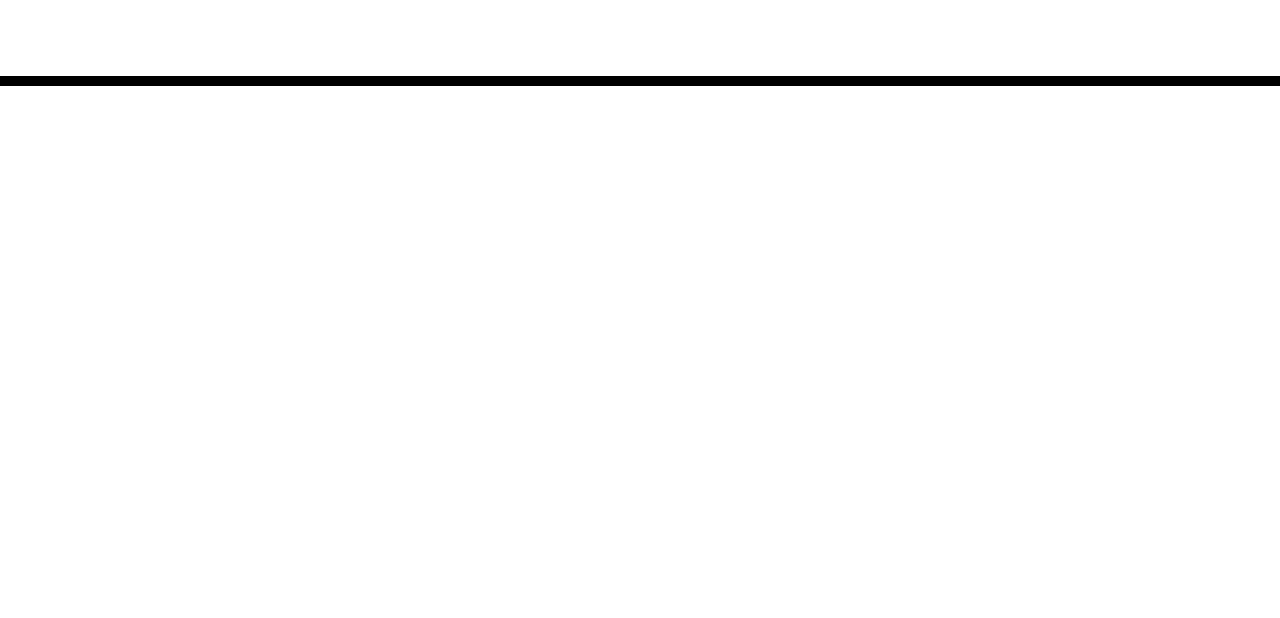
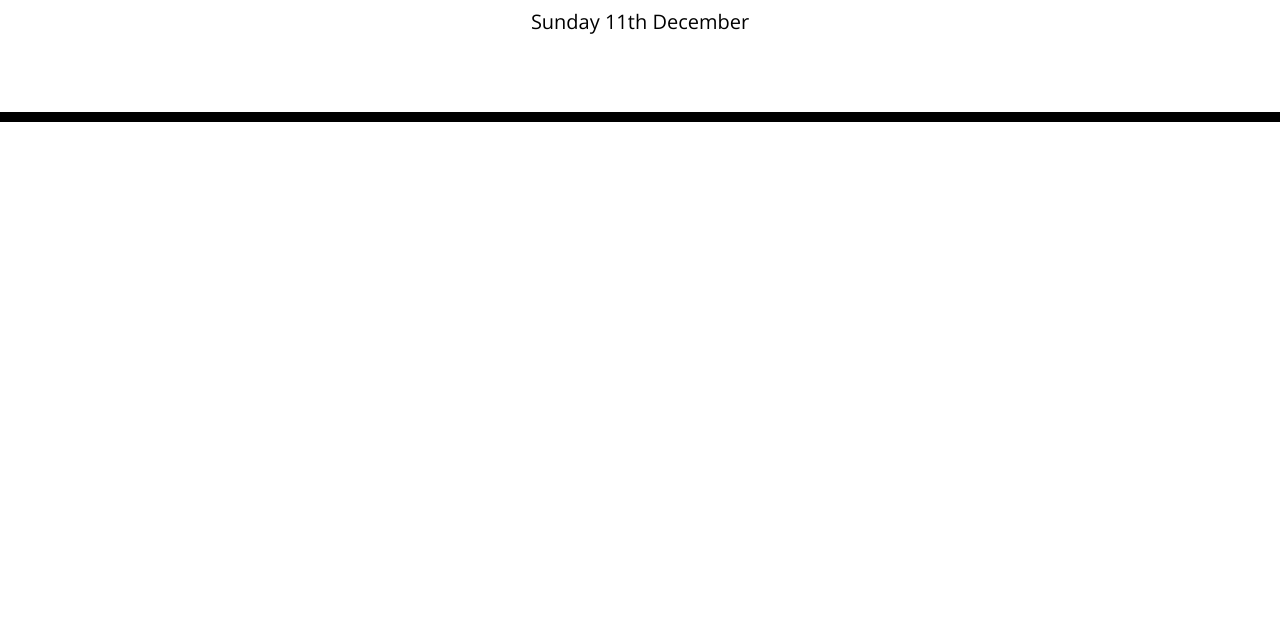
Before and after one commit to MOMatthewOsborne/Work-Day-Planner, a plain HTML site: page index.html in a window 1280 px wide. Shown: the part 182-800 px from the top of the page. Drawn offline with nearby package versions, Linux system fonts and the light colour scheme.

Commit message:
added date to top of page. Breated VAR for times

```diff
--- a/index.html
+++ b/index.html
@@ -25,6 +25,7 @@
 
   <script src="https://cdnjs.cloudflare.com/ajax/libs/jquery/3.2.1/jquery.min.js"></script>
   <script src="https://cdnjs.cloudflare.com/ajax/libs/moment.js/2.24.0/moment.min.js"></script>
+  <script src="starter/index.js"></script>
 </body>
 
 </html>
--- /dev/null
+++ b/starter/index.js
@@ -0,0 +1,19 @@
+var timeList = ["9am", "10am", "11am", "12pm", "1pm", "2pm", "3pm", "4pm", "5pm"]
+
+$(document).ready(function () {
+
+    // This function shows the correct date at the top of the page
+    function showToday() {
+        var dateDisplay = document.getElementById("currentDay")
+        var todayDate = moment().format("dddd Do MMMM");
+        console.log(todayDate)
+        dateDisplay.append(todayDate);
+    }
+    showToday()
+
+    for (i = 0; i < timeList.length; i++) {
+
+    }
+
+
+})
--- a/starter/style.css
+++ b/starter/style.css
@@ -2,6 +2,7 @@ body {
   font-family: 'Open Sans', sans-serif;
   font-size: 16px;
   line-height: 1;
+
 }
 
 textarea {
```
